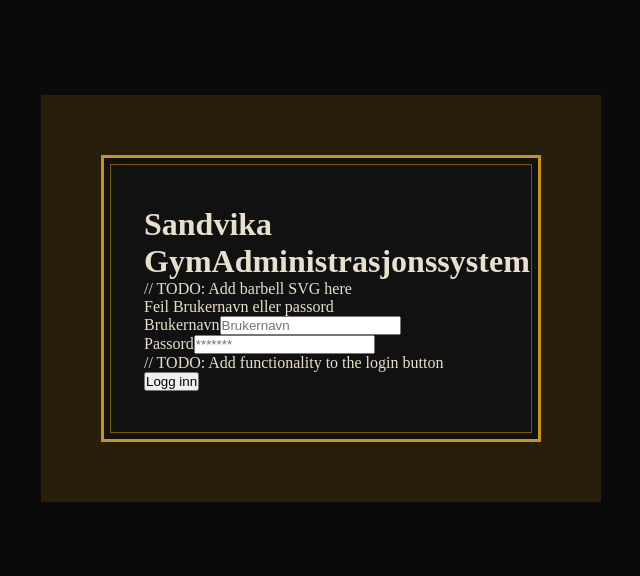
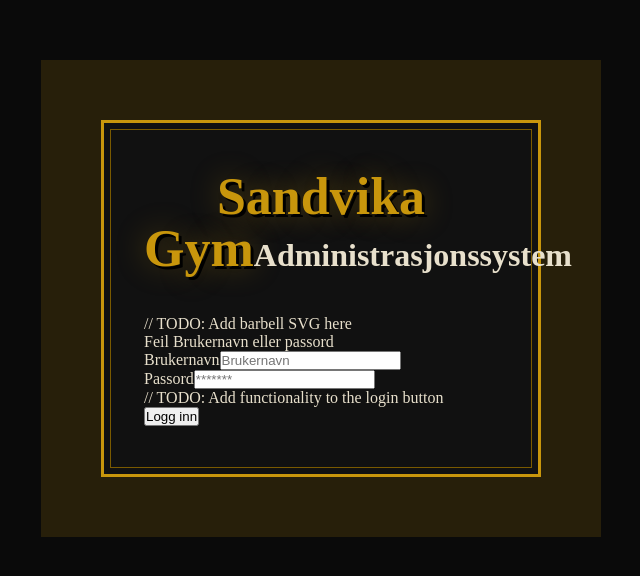
Before and after one commit to nexnic/SandvikaGym, a React (Vite) app: page / in a window 1280 px wide. Shown: the part 102-678 px from the top of the page, without its empty margins (319-959 px from the left). Built offline with nearby package versions, Linux system fonts and the light colour scheme.

Commit message:
adding login-logo

```diff
--- a/src/index.css
+++ b/src/index.css
@@ -73,4 +73,24 @@ body::before {
   right: 6px;
   bottom: 6px;
   border: 1px solid var(--gold-dim);
+  line-height: 1;
+  text-shadow:
+    3px 3px 0 #000,
+    0 0 30px rgba(200, 150, 12, 0.4);
 }
+
+.login-logo {
+  text-align: center;
+  margin-bottom: 40px;
+}
+
+.login-logo .gym-name {
+  font-family: 'bebas neue', cursive;
+  font-size: 52px;
+  color: var(--gold);
+  line-spacing: 6px;
+  line-height: 1;
+  text-shadow:
+    3px 3px 0 #000,
+    0 0 30px rgba(200, 150, 12, 0.4);
+}
```
